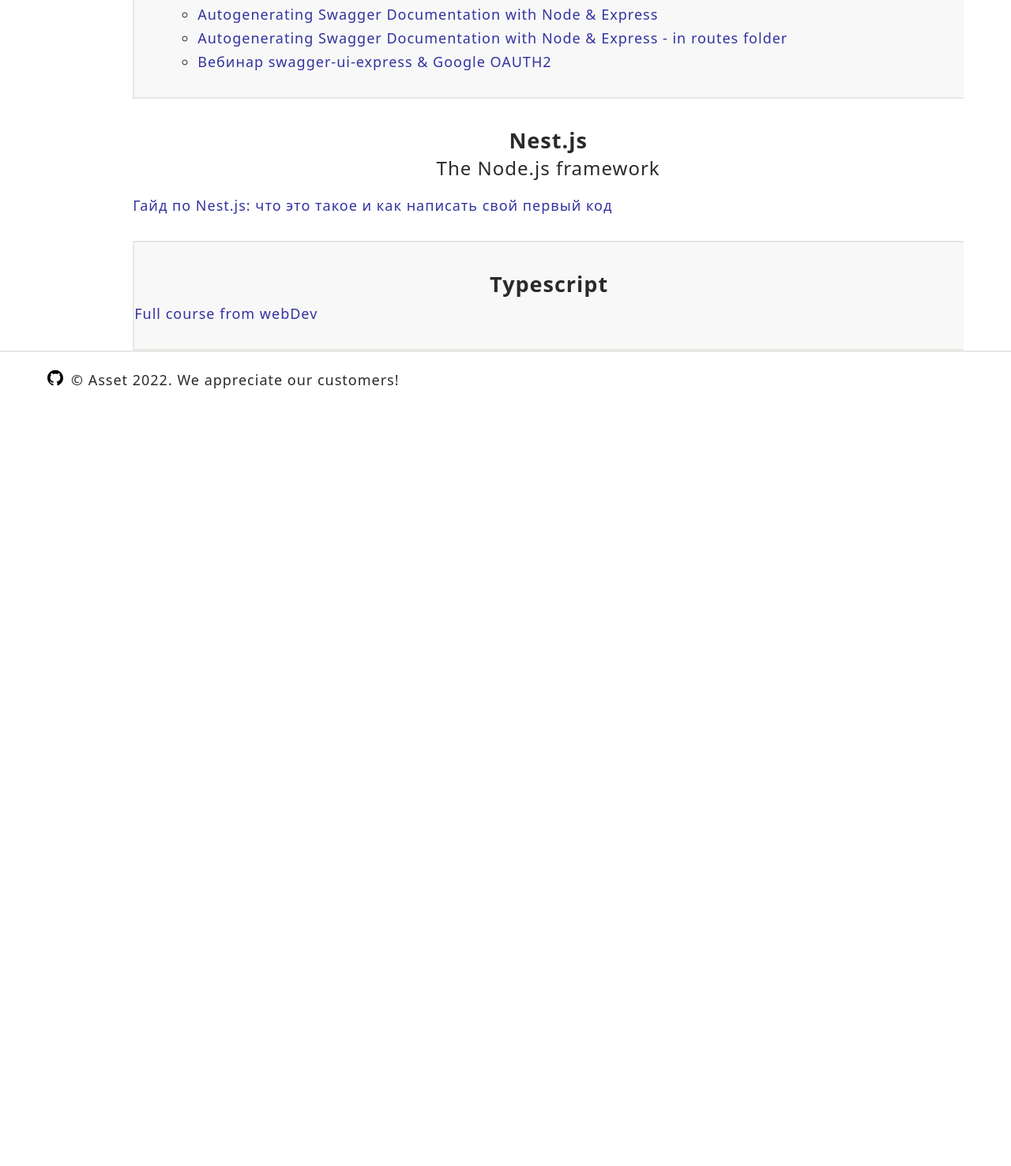
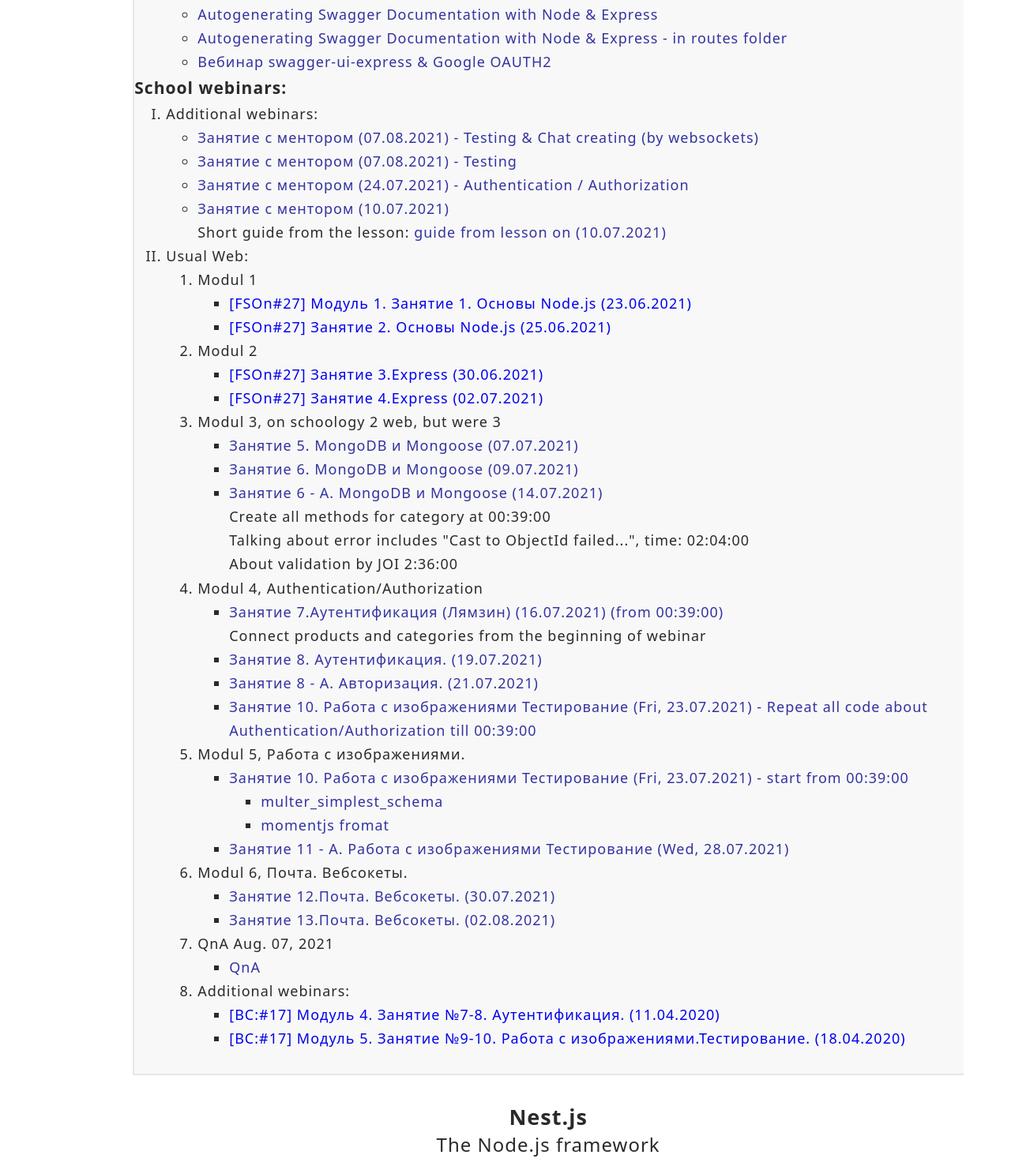
Before and after one commit to torkotiuk/asset, a website built with Parcel: page src/index.html in a window 1280 px wide. Shown: the part 9843-11320 px from the top of the page at 79% size. Before the commit the page ends 10362 px from the top, so only its background shows below. Built offline with nearby package versions, Linux system fonts and the light colour scheme.

Commit message:
usual web nodeJs

```diff
--- a/src/partials/node.html
+++ b/src/partials/node.html
@@ -302,7 +302,7 @@
     </li>
   </ol>
 
-  <!-- <h3>School webinars:</h3>
+  <h3>School webinars:</h3>
   <ol type="I">
     <li>
       Additional webinars:
@@ -340,6 +340,36 @@
     <li>
       Usual Web:
       <ol>
+        <li>
+          Modul 1
+          <ul>
+            <li>
+              <a target="_blank" href="https://www.youtube.com/watch?v=hjCR0CJA-Jg"
+                >[FSOn#27] Модуль 1. Занятие 1. Основы Node.js (23.06.2021)</a
+              >
+            </li>
+            <li>
+              <a target="_blank" href="https://www.youtube.com/watch?v=gaRrMk_BV6E"
+                >[FSOn#27] Занятие 2. Основы Node.js (25.06.2021)</a
+              >
+            </li>
+          </ul>
+        </li>
+        <li>
+          Modul 2
+          <ul>
+            <li>
+              <a target="_blank" href="https://www.youtube.com/watch?v=U6DUUq15Hoo"
+                >[FSOn#27] Занятие 3.Express (30.06.2021)</a
+              >
+            </li>
+            <li>
+              <a target="_blank" href="https://www.youtube.com/watch?v=sc2Ik0JGkjw"
+                >[FSOn#27] Занятие 4.Express (02.07.2021)</a
+              >
+            </li>
+          </ul>
+        </li>
         <li>
           Modul 3, on schoology 2 web, but were 3
           <ul>
@@ -451,7 +481,23 @@
             </li>
           </ul>
         </li>
+        <li>
+          Additional webinars:
+          <ul>
+            <li>
+              <a target="_blank" href="https://www.youtube.com/watch?v=7c_ceH4Xmpw"
+                >[ВС:#17] Модуль 4. Занятие №7-8. Аутентификация. (11.04.2020)</a
+              >
+            </li>
+            <li>
+              <a target="_blank" href="https://www.youtube.com/watch?v=_5LRkypBPA8"
+                >[ВС:#17] Модуль 5. Занятие №9-10. Работа с изображениями.Тестирование.
+                (18.04.2020)</a
+              >
+            </li>
+          </ul>
+        </li>
       </ol>
     </li>
-  </ol> -->
+  </ol>
 </section>
```
Also changed, not shown: 1 other file.
